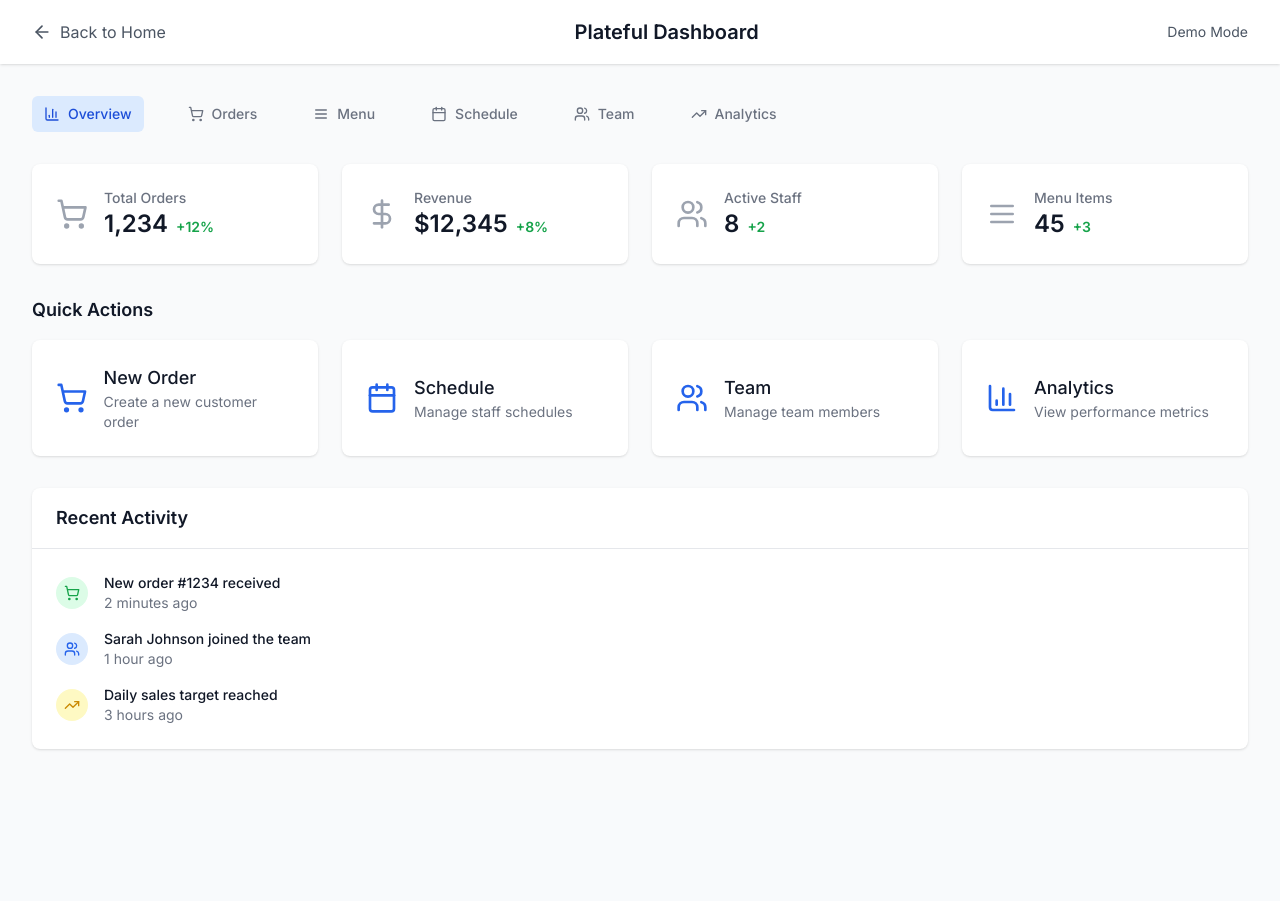
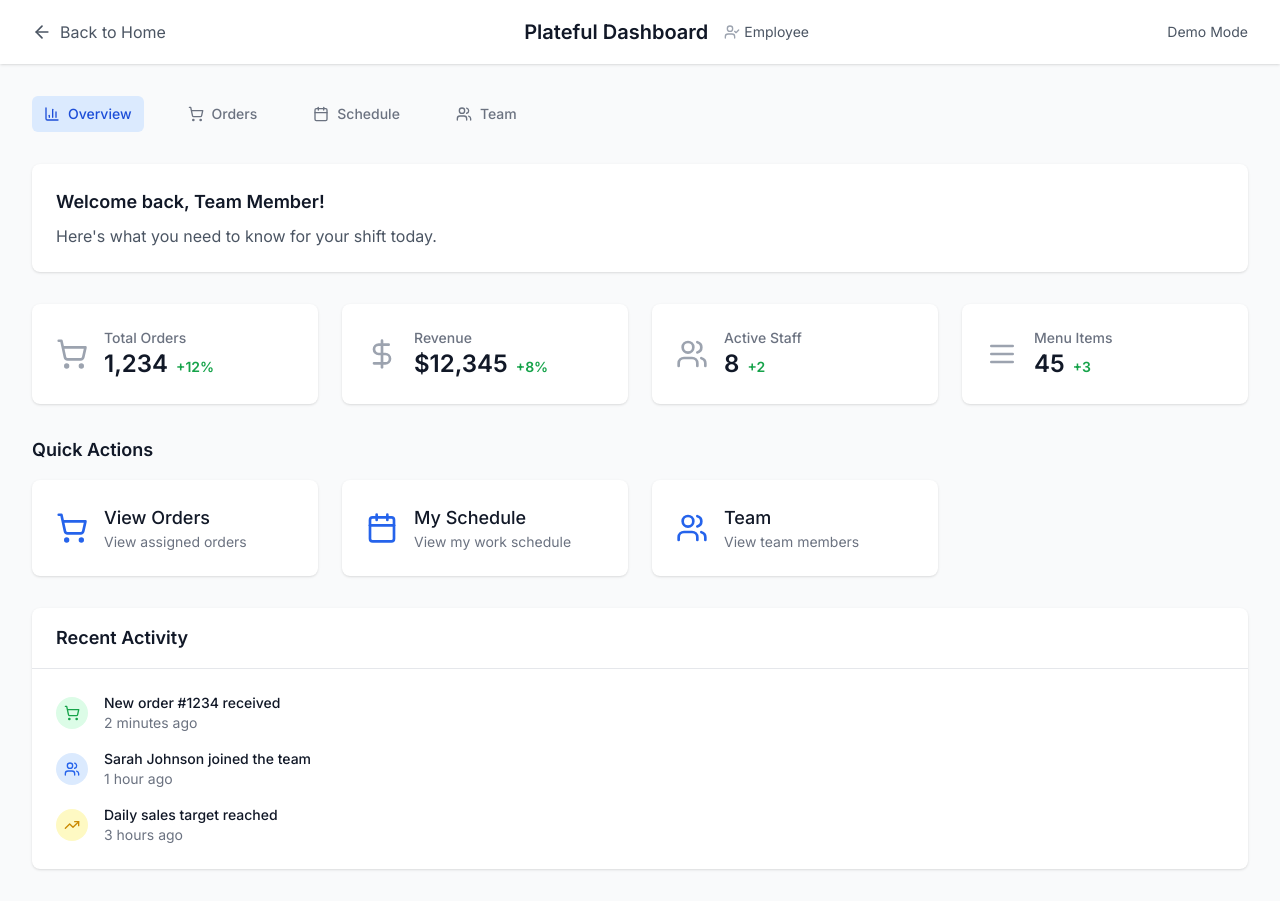
Before and after one commit to tframe98/Plateful, a Next.js app in the folder frontend/: page /dashboard in a window 1280 px wide. Before the commit the page ends 800 px from the top, so only its background shows below. Built offline with nearby package versions, Linux system fonts and the light colour scheme.

Commit message:
Add demo manager and employee accounts with role-based dashboard

```diff
--- a/frontend/src/app/dashboard/page.tsx
+++ b/frontend/src/app/dashboard/page.tsx
@@ -1,7 +1,8 @@
 "use client"
 
-import { useState } from 'react'
+import { useState, useEffect } from 'react'
 import Link from 'next/link'
+import { useSearchParams } from 'next/navigation'
 import {
   ShoppingCart,
   Calendar,
@@ -11,11 +12,22 @@ import {
   Clock,
   TrendingUp,
   DollarSign,
-  ArrowLeft
+  ArrowLeft,
+  Settings,
+  UserCheck
 } from 'lucide-react'
 
 export default function DashboardPage() {
   const [activeTab, setActiveTab] = useState('overview')
+  const [userRole, setUserRole] = useState('employee')
+  const searchParams = useSearchParams()
+
+  useEffect(() => {
+    const role = searchParams.get('role') || 'employee'
+    setUserRole(role)
+  }, [searchParams])
+
+  const isManager = userRole === 'manager'
 
   const stats = [
     {
@@ -48,7 +60,7 @@ export default function DashboardPage() {
     },
   ]
 
-  const quickActions = [
+  const quickActions = isManager ? [
     {
       name: 'New Order',
       href: '/dashboard/orders',
@@ -73,15 +85,39 @@ export default function DashboardPage() {
       icon: BarChart3,
       description: 'View performance metrics',
     },
+  ] : [
+    {
+      name: 'View Orders',
+      href: '/dashboard/orders',
+      icon: ShoppingCart,
+      description: 'View assigned orders',
+    },
+    {
+      name: 'My Schedule',
+      href: '/dashboard/schedule',
+      icon: Calendar,
+      description: 'View my work schedule',
+    },
+    {
+      name: 'Team',
+      href: '/dashboard/team',
+      icon: Users,
+      description: 'View team members',
+    },
   ]
 
-  const navigation = [
+  const navigation = isManager ? [
     { name: 'Overview', id: 'overview', icon: BarChart3 },
     { name: 'Orders', id: 'orders', icon: ShoppingCart },
     { name: 'Menu', id: 'menu', icon: Menu },
     { name: 'Schedule', id: 'schedule', icon: Calendar },
     { name: 'Team', id: 'team', icon: Users },
     { name: 'Analytics', id: 'analytics', icon: TrendingUp },
+  ] : [
+    { name: 'Overview', id: 'overview', icon: BarChart3 },
+    { name: 'Orders', id: 'orders', icon: ShoppingCart },
+    { name: 'Schedule', id: 'schedule', icon: Calendar },
+    { name: 'Team', id: 'team', icon: Users },
   ]
 
   return (
@@ -98,6 +134,10 @@ export default function DashboardPage() {
             </div>
             <div className="flex items-center">
               <h1 className="text-xl font-semibold text-gray-900">Plateful Dashboard</h1>
+              <div className="ml-4 flex items-center">
+                <UserCheck className="h-4 w-4 text-gray-400 mr-1" />
+                <span className="text-sm text-gray-600 capitalize">{userRole}</span>
+              </div>
             </div>
             <div className="flex items-center space-x-4">
               <span className="text-sm text-gray-600">Demo Mode</span>
@@ -130,6 +170,19 @@ export default function DashboardPage() {
         {/* Content based on active tab */}
         {activeTab === 'overview' && (
           <div className="space-y-8">
+            {/* Welcome Message */}
+            <div className="bg-white rounded-lg shadow p-6">
+              <h2 className="text-lg font-semibold text-gray-900 mb-2">
+                Welcome back, {isManager ? 'Manager' : 'Team Member'}!
+              </h2>
+              <p className="text-gray-600">
+                {isManager
+                  ? 'Here\'s an overview of your restaurant\'s performance today.'
+                  : 'Here\'s what you need to know for your shift today.'
+                }
+              </p>
+            </div>
+
             {/* Stats */}
             <div className="grid grid-cols-1 md:grid-cols-2 lg:grid-cols-4 gap-6">
               {stats.map((stat) => (
@@ -244,12 +297,17 @@ export default function DashboardPage() {
               <h2 className="text-lg font-semibold text-gray-900">Orders</h2>
             </div>
             <div className="p-6">
-              <p className="text-gray-600">Order management interface would go here.</p>
+              <p className="text-gray-600">
+                {isManager
+                  ? 'Order management interface for managers would go here.'
+                  : 'View your assigned orders here.'
+                }
+              </p>
             </div>
           </div>
         )}
 
-        {activeTab === 'menu' && (
+        {activeTab === 'menu' && isManager && (
           <div className="bg-white rounded-lg shadow">
             <div className="px-6 py-4 border-b border-gray-200">
               <h2 className="text-lg font-semibold text-gray-900">Menu Management</h2>
@@ -263,10 +321,17 @@ export default function DashboardPage() {
         {activeTab === 'schedule' && (
           <div className="bg-white rounded-lg shadow">
             <div className="px-6 py-4 border-b border-gray-200">
-              <h2 className="text-lg font-semibold text-gray-900">Staff Schedule</h2>
+              <h2 className="text-lg font-semibold text-gray-900">
+                {isManager ? 'Staff Schedule' : 'My Schedule'}
+              </h2>
             </div>
             <div className="p-6">
-              <p className="text-gray-600">Staff scheduling interface would go here.</p>
+              <p className="text-gray-600">
+                {isManager
+                  ? 'Staff scheduling interface would go here.'
+                  : 'View your personal work schedule here.'
+                }
+              </p>
             </div>
           </div>
         )}
@@ -274,15 +339,22 @@ export default function DashboardPage() {
         {activeTab === 'team' && (
           <div className="bg-white rounded-lg shadow">
             <div className="px-6 py-4 border-b border-gray-200">
-              <h2 className="text-lg font-semibold text-gray-900">Team Management</h2>
+              <h2 className="text-lg font-semibold text-gray-900">
+                {isManager ? 'Team Management' : 'Team Members'}
+              </h2>
             </div>
             <div className="p-6">
-              <p className="text-gray-600">Team management interface would go here.</p>
+              <p className="text-gray-600">
+                {isManager
+                  ? 'Team management interface would go here.'
+                  : 'View your team members here.'
+                }
+              </p>
             </div>
           </div>
         )}
 
-        {activeTab === 'analytics' && (
+        {activeTab === 'analytics' && isManager && (
           <div className="bg-white rounded-lg shadow">
             <div className="px-6 py-4 border-b border-gray-200">
               <h2 className="text-lg font-semibold text-gray-900">Analytics</h2>
--- a/frontend/src/app/sign-in/page.tsx
+++ b/frontend/src/app/sign-in/page.tsx
@@ -7,12 +7,21 @@ import { useRouter } from 'next/navigation'
 export default function SignInPage() {
   const [email, setEmail] = useState('')
   const [password, setPassword] = useState('')
+  const [error, setError] = useState('')
   const router = useRouter()
 
   const handleSubmit = (e: React.FormEvent) => {
     e.preventDefault()
-    // For demo purposes, redirect to dashboard
-    router.push('/dashboard')
+    setError('')
+
+    // Demo manager account
+    if (email === 'manager@demo.com' && password === 'demo123') {
+      router.push('/dashboard?role=manager')
+    } else if (email === 'employee@demo.com' && password === 'demo123') {
+      router.push('/dashboard?role=employee')
+    } else {
+      setError('Invalid credentials. Try manager@demo.com / demo123 or employee@demo.com / demo123')
+    }
   }
 
   return (
@@ -48,6 +57,11 @@ export default function SignInPage() {
                 required
               />
             </div>
+            {error && (
+              <div className="text-red-600 text-sm bg-red-50 p-3 rounded">
+                {error}
+              </div>
+            )}
             <button
               type="submit"
               className="w-full flex justify-center py-2 px-4 border border-transparent rounded-md shadow-sm text-sm font-medium text-white bg-primary-600 hover:bg-primary-700 focus:outline-none focus:ring-2 focus:ring-offset-2 focus:ring-primary-500"
@@ -55,6 +69,16 @@ export default function SignInPage() {
               Sign In
             </button>
           </form>
+
+          {/* Demo Accounts Info */}
+          <div className="mt-6 p-4 bg-blue-50 rounded-lg">
+            <h3 className="text-sm font-medium text-blue-900 mb-2">Demo Accounts:</h3>
+            <div className="text-xs text-blue-700 space-y-1">
+              <p><strong>Manager:</strong> manager@demo.com / demo123</p>
+              <p><strong>Employee:</strong> employee@demo.com / demo123</p>
+            </div>
+          </div>
+
           <div className="mt-6 text-center">
             <Link href="/" className="text-primary-600 hover:text-primary-500">
               Back to Home
```
